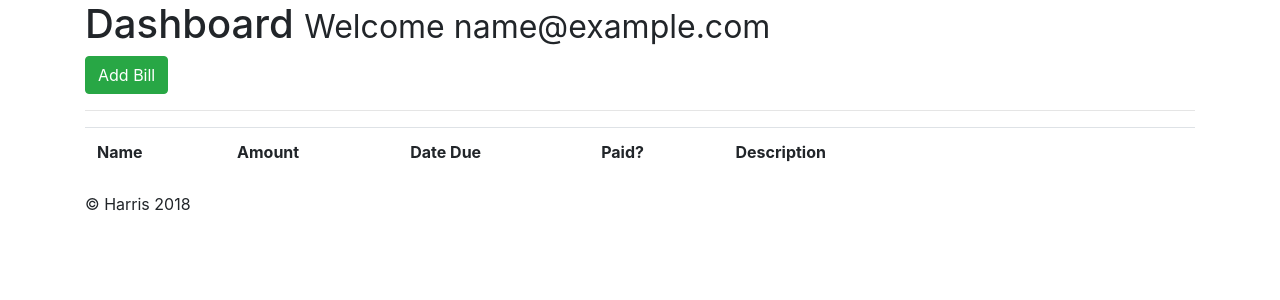
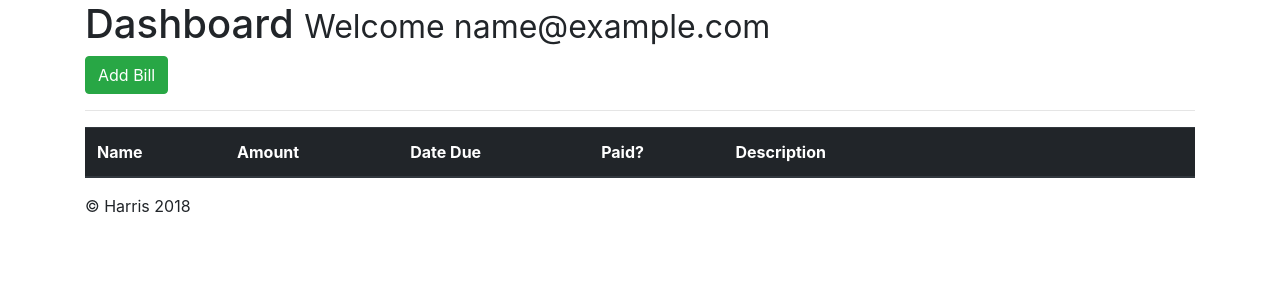
Before and after one commit to HeyHarry3636/BillDueDate, a Flask app: page /dashboard in a window 1280 px wide. Shown: the part 56-356 px from the top of the page. Run offline with Flask 2, Linux system fonts and the light colour scheme; the visitor is signed in with stand-in values (Sample User, id 1); lists and menus that the app fills with data are empty; some libraries are stand-ins or nearby versions.

Commit message:
Test Development

```diff
--- a/templates/dashboard.html
+++ b/templates/dashboard.html
@@ -6,7 +6,8 @@
   <hr>
 
   <div class="table-responsive">
-    <table class="table table-hover thead-dark">
+    <table class="table table-hover">
+      <thead class="thead-dark">
         <tr>
           <th>Name</th>
           <th>Amount</th>
@@ -19,6 +20,7 @@
           <th></th>
           <th></th>
         </tr>
+      </thead>
       {% for bill in bill_dict %}
         <tr>
           <td>{{bill.bill_name}}</td>
```
Lines whose indentation alone changed are shown as unchanged.
